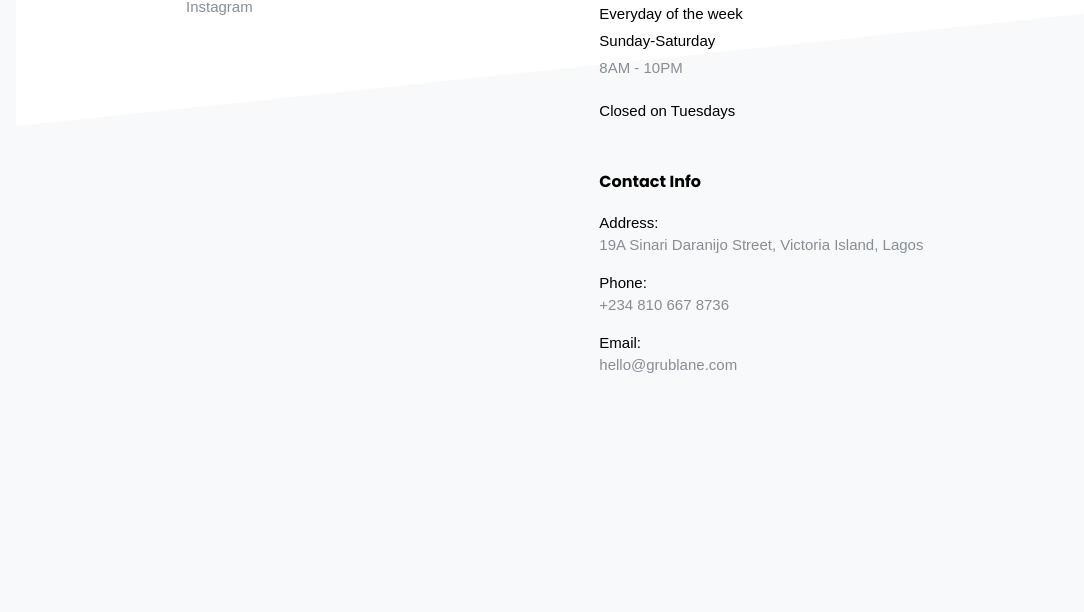
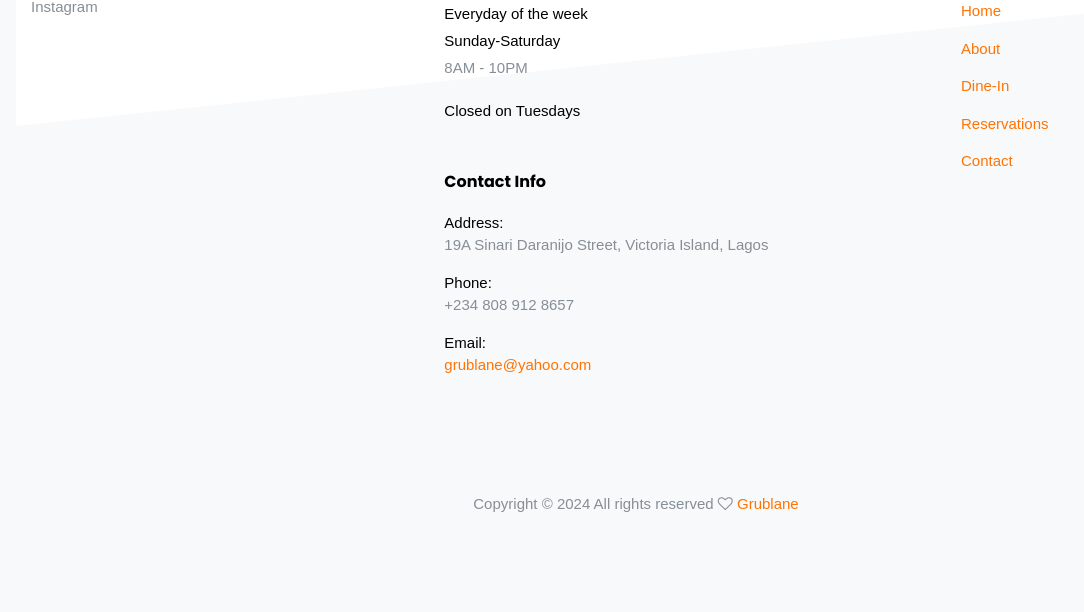
Before and after one commit to Dahmii/Grub-Lane, a plain HTML site: page take-out.html in a window 1280 px wide. Shown: the part 1536-2148 px from the top of the page, without its empty margins (4-1088 px from the left). Before the commit the page ends 2120 px from the top, so only its background shows below. Drawn offline with nearby package versions, Linux system fonts and the light colour scheme; some packages are replaced by stand-ins of ours; no server answers; a script that the page names is missing; a web font is replaced by a local one.

Commit message:
take-out footer fix

```diff
--- a/take-out.html
+++ b/take-out.html
@@ -310,13 +310,41 @@
                 <span>19A Sinari Daranijo Street, Victoria Island, Lagos</span>
               </li>
               <li class="d-block">
-                <span class="d-block text-black">Phone:</span><span> +234 810 667 8736</span>
+                <span class="d-block text-black">Phone:</span><span> +234 808 912 8657</span>
               </li>
               <li class="d-block">
-                <span class="d-block text-black">Email:</span><span>hello@grublane.com</span>
+                <span class="d-block text-black">Email:</span><span><a href="mailto:grublane@yahoo.com"
+                    class="__cf_email__"
+                    data-cfemail="7910171f163900160c0b1d1614181017571a1614">grublane@yahoo.com</a></span>
               </li>
             </ul>
           </div>
+        </div>
+        <div class="col-md-3 mb-5">
+          <h3>Quick Links</h3>
+          <ul class="list-unstyled footer-link">
+            <li><a href="index.html">Home</a></li>
+            <li><a href="about.html">About</a></li>
+            <li><a href="dine-in.html">Dine-In</a></li>
+            <li><a href="reservation.html">Reservations</a></li>
+            <li><a href="contact.html">Contact</a></li>
+          </ul>
+        </div>
+        <div class="col-md-3"></div>
+      </div>
+      <div class="row">
+        <div class="col-12 text-md-center text-left">
+          <p>
+            Copyright &copy;
+            <script data-cfasync="false"
+              src="../../cdn-cgi/scripts/5c5dd728/cloudflare-static/email-decode.min.js"></script>
+            <script>
+              document.write(new Date().getFullYear());
+            </script>
+            All rights reserved
+            <i class="fa fa-heart-o" aria-hidden="true"></i>
+            <a href="#" target="_blank">Grublane</a>
+          </p>
         </div>
       </div>
     </div>
@@ -347,17 +375,17 @@
   </script>
 
   <script>
-    // Function to retrieve the cart from localStorage consistently
+
     function getCart() {
       return JSON.parse(localStorage.getItem("cart")) || [];
     }
 
-    // Function to update cart in localStorage and render cart
+
     function updateCartAndRender() {
-      // Save the updated cart to localStorage
+
       localStorage.setItem("cart", JSON.stringify(cart));
 
-      // Render the updated cart
+
       renderCart();
     }
 
@@ -392,7 +420,7 @@
       document.getElementById("total-price").textContent = `Total: N${totalPrice}`;
       document.getElementById("checkout-button").disabled = false;
 
-      // Re-attach the event listeners for remove, increase, and decrease buttons
+
       addCartButtonListeners();
     }
 
@@ -401,10 +429,10 @@
         button.addEventListener("click", function () {
           const itemIndex = this.getAttribute("data-index");
 
-          // Update the cart array by removing the item at the specified index
+
           cart.splice(itemIndex, 1);
 
-          // Update the cart in localStorage
+
           updateCartAndRender();
         });
       });
@@ -413,10 +441,10 @@
         button.addEventListener("click", function () {
           const itemIndex = this.getAttribute("data-index");
 
-          // Increase the quantity of the item at the specified index
+
           cart[itemIndex].quantity += 1;
 
-          // Update the cart in localStorage
+
           updateCartAndRender();
         });
       });
@@ -425,22 +453,22 @@
         button.addEventListener("click", function () {
           const itemIndex = this.getAttribute("data-index");
 
-          // Decrease the quantity of the item at the specified index
+
           if (cart[itemIndex].quantity > 1) {
             cart[itemIndex].quantity -= 1;
           } else {
-            // If the quantity is 1 and the decrease button is clicked, remove the item
+
             cart.splice(itemIndex, 1);
           }
 
-          // Update the cart in localStorage
+
           updateCartAndRender();
         });
       });
     }
 
 
-    // Handle click event for Add to Cart button using delegated event handling
+
     function attachAddToCartListeners() {
       document.body.addEventListener("click", function (event) {
         if (event.target.classList.contains("add-to-cart-btn")) {
@@ -462,23 +490,6 @@
       });
     }
 
-    // Toggle side cart visibility
-    // document.getElementById("cart-button").addEventListener("click", function () {
-    //   const sideCart = document.getElementById("side-cart");
-    //   const overlay = document.getElementById("overlay");
-
-    // Manually toggle classes if they're not applying correctly
-    // if (sideCart.classList.contains("active")) {
-    //   sideCart.classList.remove("active");
-    //   overlay.classList.remove("active");
-    // } else {
-    //   sideCart.classList.add("active");
-    //   overlay.classList.add("active");
-    // }
-
-    // console.log("Side cart active state: ", sideCart.classList.contains("active"));
-    // console.log("Overlay active state: ", overlay.classList.contains("active"));
-    //});
 
 
     // Close side cart
@@ -510,65 +521,7 @@
       payWithPaystack(totalAmount, userEmail, orderId);
     });
 
-    //const PAYSTACK_KEY = PAYSTACK_PUBLIC_KEY;
 
-    // function payWithPaystack(amount, email, orderId) {
-    //   const handler = PaystackPop.setup({
-    //     key: PAYSTACK_KEY,
-    //     email: email,
-    //     amount: amount * 100,
-    //     currency: "NGN",
-    //     ref: orderId,
-    //     callback: function (response) {
-    //       recordPayment(response.reference, email, amount)
-    //         .then(() => {
-    //           localStorage.removeItem("cart");
-    //           window.location.href = `order-confirmation.html?orderId=${orderId}`;
-    //         })
-    //         .catch((error) => {
-    //           alert("Failed to record payment. Please contact support.");
-    //           console.error("Error recording payment:", error.message);
-    //         });
-    //     },
-    //     onClose: function () {
-    //       alert("Transaction was not completed, window closed.");
-    //     },
-    //   });
-    //   handler.openIframe();
-    // }
-
-    // function recordPayment(reference, email, amount) {
-    //   const paymentDetails = {
-    //     order_id: reference,
-    //     amount: amount,
-    //     payment_date: new Date().toISOString().slice(0, 10),
-    //     payment_method: "Paystack",
-    //     status: "Completed",
-    //     paystack_refnumber: reference,
-    //   };
-
-    // Send the payment details to your backend API
-    // return $.ajax({
-    //   url: "https://grublanerestaurant.com/api/payments/createPayments",
-    //   type: "POST",
-    //   contentType: "application/json",
-    //   data: JSON.stringify(paymentDetails),
-    //   success: function () {
-    //     return Promise.resolve();
-    //   },
-    //   error: function (xhr) {
-    //     return Promise.reject(new Error("Failed to record payment. Please contact support."));
-    //   },
-    // });
-
-
-    // Example usage
-    // document.getElementById('checkout-button').addEventListener('click', function () {
-    //   const amount = 10000;
-    //   const email = 'customer@example.com';
-    //   const orderId = 'ORDER_' + new Date().getTime();
-
-    //   payWithPaystack(amount, email, orderId);
 
     // Initial setup
     function init() {
```
